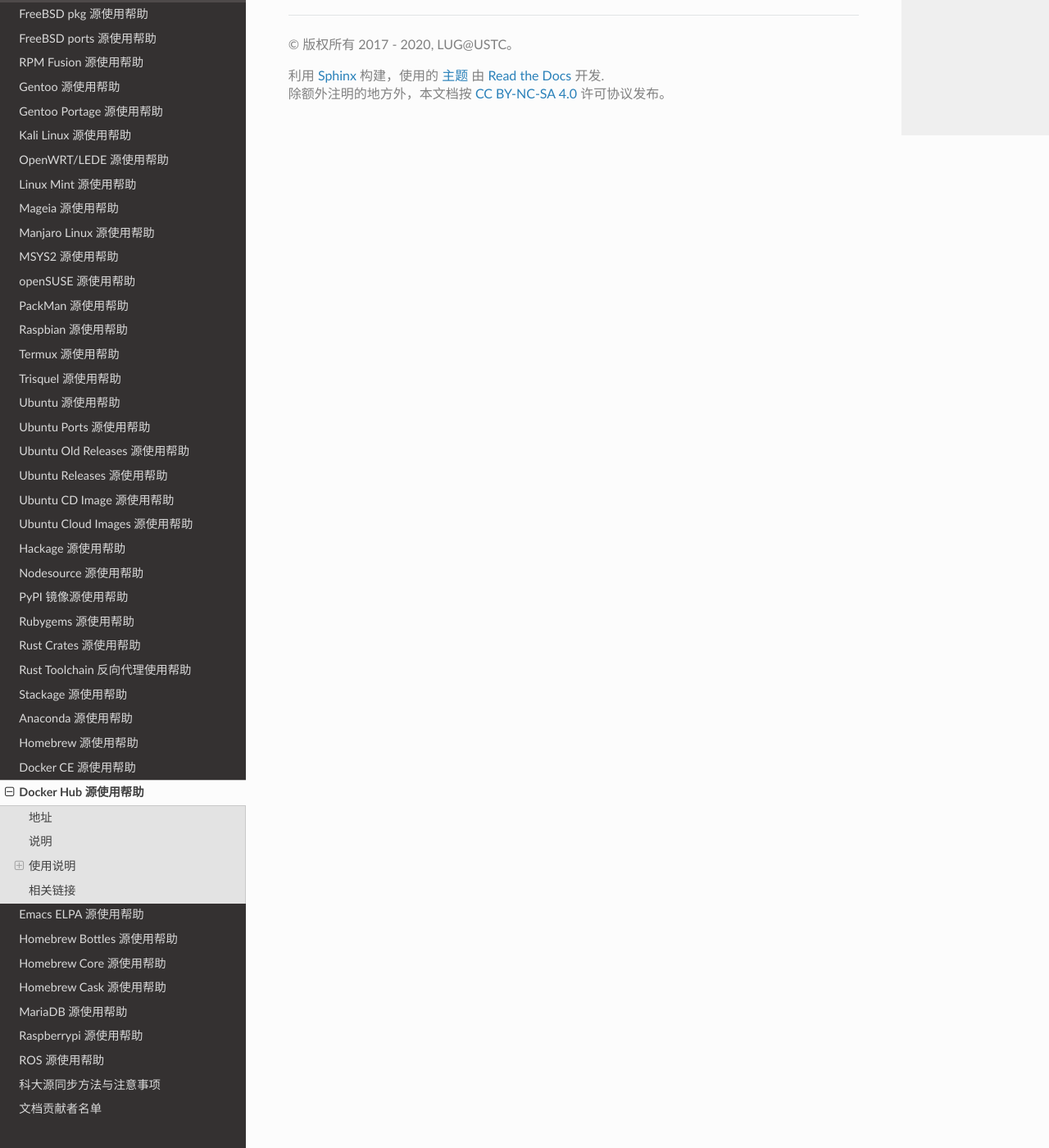
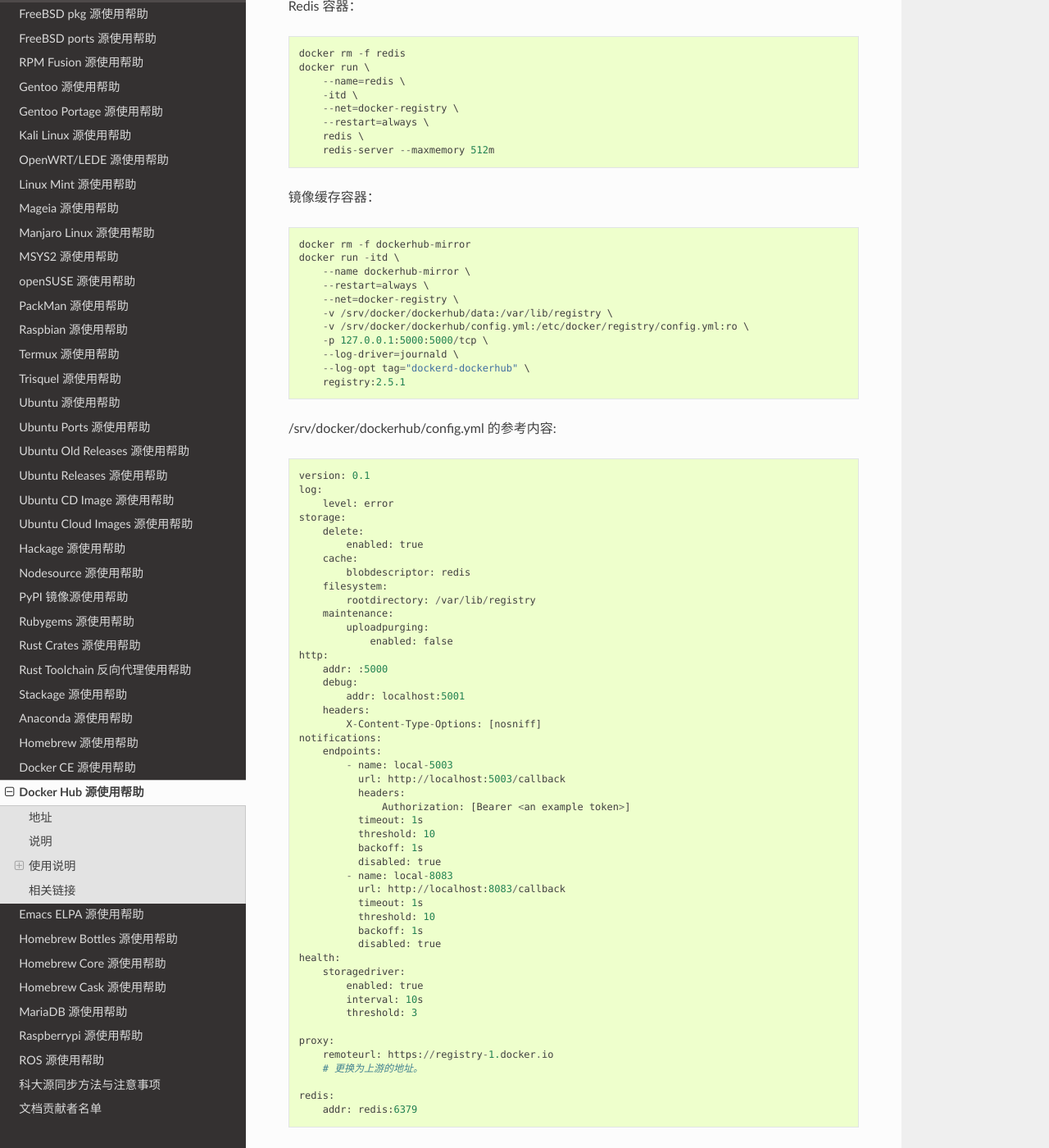
Before and after one commit to ustclug/mirrorhelp, a Sphinx documentation site: the page built from source/dockerhub.rst, in a window 1280 px wide and 1400 px high, scrolled down 1962 px. Shown: the whole window at 82% size. Built offline with Sphinx 7.4.7 and the Read the Docs theme 2.0.0, drawn with Linux system fonts in a browser that asks for light colours; pages that are not in the unit, such as notebooks, are missing from menus; some of the changed text lies outside the part shown.

Commit message:
add registry how-to

```diff
--- a/source/dockerhub.rst
+++ b/source/dockerhub.rst
@@ -17,6 +17,8 @@
 
 .. attention::
     由于访问原始站点的网络带宽等条件的限制，导致 Docker Hub, Google Container Registry (gcr.io) 与 Quay Container Registry (quay.io) 的镜像缓存处于基本不可用的状态。故从 2020 年 4 月起，从科大校外对 Docker Hub 镜像缓存的访问会被 302 重定向至其他国内 Docker Hub 镜像源。从 2020 年 8 月 16 日起，从科大校外对 Google Container Registry 的镜像缓存的访问会被 302 重定向至阿里云提供的公开的镜像缓存服务；从科大校外对 Quay Container Registry 的镜像缓存的访问会被 302 重定向至源站。
+
+    本文档结尾提供了搭建本地镜像缓存的方式，以供参考。
 
 Linux
 -----
@@ -71,6 +73,92 @@
     Registry Mirrors:
         https://docker.mirrors.ustc.edu.cn/
 
+如何搭建本地镜像缓存？
+-------------------------
+
+由于镜像站目前暂不为校外提供容器镜像缓存服务，如果需要自行搭建本地镜像缓存，可以参考以下的方式：
+
+Redis 容器：
+
+::
+
+    docker rm -f redis
+    docker run \
+        --name=redis \
+        -itd \
+        --net=docker-registry \
+        --restart=always \
+        redis \
+        redis-server --maxmemory 512m
+
+镜像缓存容器：
+
+::
+
+    docker rm -f dockerhub-mirror
+    docker run -itd \
+        --name dockerhub-mirror \
+        --restart=always \
+        --net=docker-registry \
+        -v /srv/docker/dockerhub/data:/var/lib/registry \
+        -v /srv/docker/dockerhub/config.yml:/etc/docker/registry/config.yml:ro \
+        -p 127.0.0.1:5000:5000/tcp \
+        --log-driver=journald \
+        --log-opt tag="dockerd-dockerhub" \
+        registry:2.5.1
+
+/srv/docker/dockerhub/config.yml 的参考内容:
+
+::
+
+    version: 0.1
+    log:
+        level: error
+    storage:
+        delete:
+            enabled: true
+        cache:
+            blobdescriptor: redis
+        filesystem:
+            rootdirectory: /var/lib/registry
+        maintenance:
+            uploadpurging:
+                enabled: false
+    http:
+        addr: :5000
+        debug:
+            addr: localhost:5001
+        headers:
+            X-Content-Type-Options: [nosniff]
+    notifications:
+        endpoints:
+            - name: local-5003
+              url: http://localhost:5003/callback
+              headers:
+                  Authorization: [Bearer <an example token>]
+              timeout: 1s
+              threshold: 10
+              backoff: 1s
+              disabled: true
+            - name: local-8083
+              url: http://localhost:8083/callback
+              timeout: 1s
+              threshold: 10
+              backoff: 1s
+              disabled: true
+    health:
+        storagedriver:
+            enabled: true
+            interval: 10s
+            threshold: 3
+
+    proxy:
+        remoteurl: https://registry-1.docker.io
+        # 更换为上游的地址。
+
+    redis:
+        addr: redis:6379
+
 相关链接
 ========
 
```
